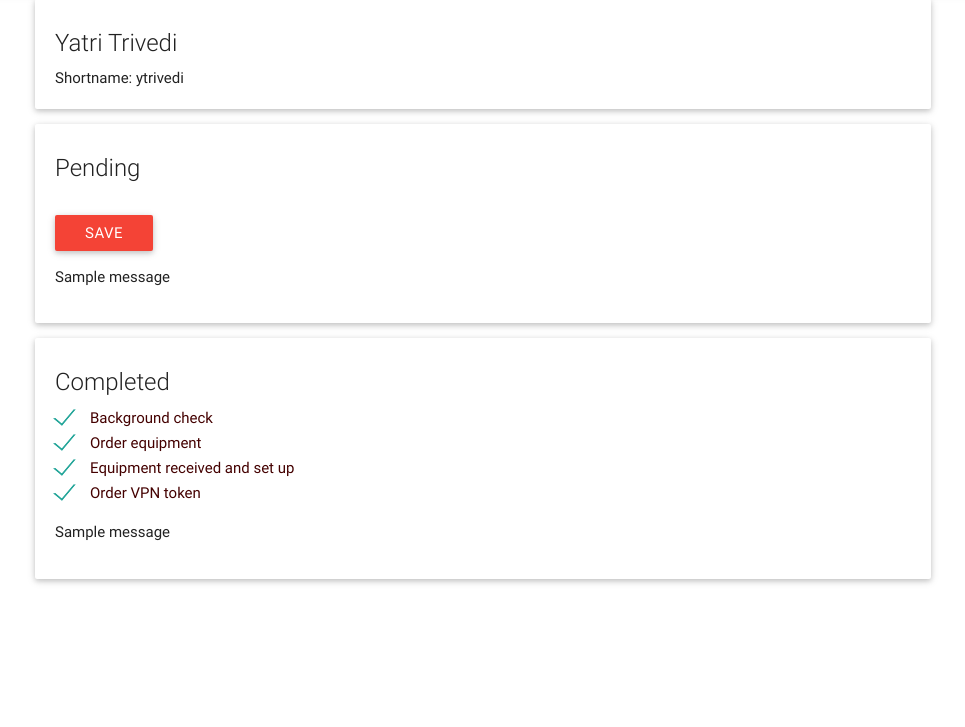
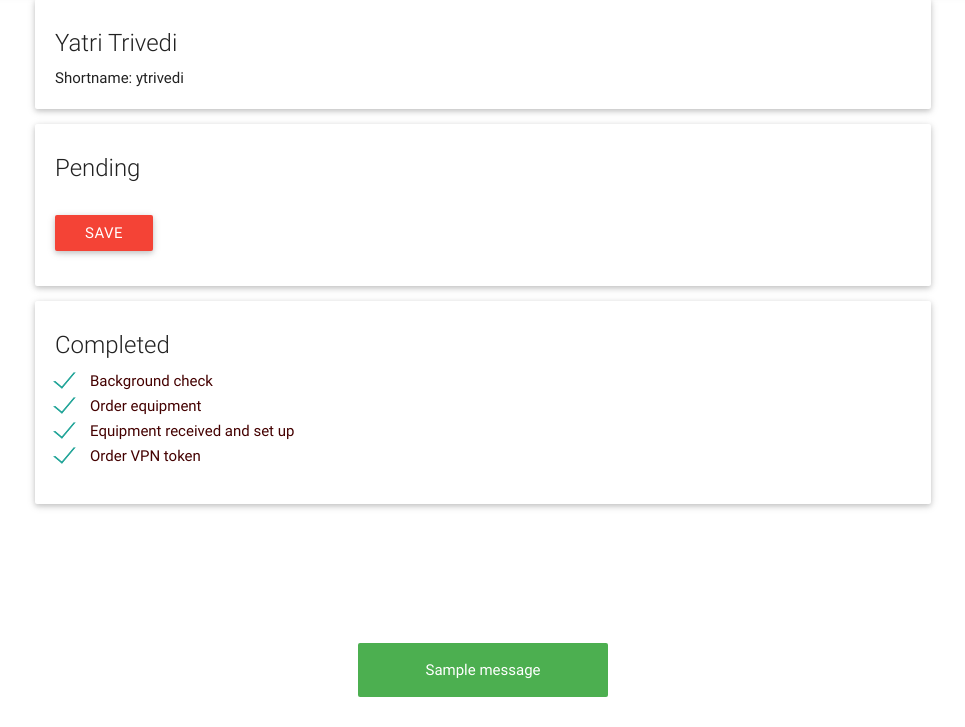
Before and after one commit to rosiecakes/studious-sniffle, a Django app: a page that uses app/templates/app/profile.html in a window 1280 px wide. Shown: the part 73-800 px from the top of the page, without its empty margins (157-1122 px from the left). Run offline with Django 3.2, Linux system fonts and the light colour scheme; data comes from the database, SQL or seed files in the repository; both versions use the stored data as it was after the commit; one stand-in notice (Sample message) is shown; some libraries are stand-ins or nearby versions.

Commit message:
cleaned up messages and view.py

```diff
--- a/app/static/app/css/app.css
+++ b/app/static/app/css/app.css
@@ -2,4 +2,31 @@
 .material-icons.md-24 { font-size: 24px; }
 .material-icons.md-36 { font-size: 36px; }
 .material-icons.md-48 { font-size: 48px; }
+
 label { color: #440000 !important }
+
+.message {
+    min-width: 250px;
+    margin-left: -125px;
+    background-color: #4CAF50;
+    color: #fff;
+    text-align: center;
+    border-radius: 2px;
+    padding: 16px;
+    position: fixed; /* Sit on top of the screen */
+    z-index: 1; /* Add a z-index if needed */
+    left: 50%; /* Center bar */
+    bottom: 30px; /* 30px from the bottom */
+    -webkit-animation: fadein 0.5s, fadeout 0.5s 2.5s;
+    animation: fadein 0.5s, fadeout 0.5s 2.5s;
+}
+
+@-webkit-keyframes fadein {
+    from {bottom: 0; opacity: 0;}
+    to {bottom: 30px; opacity: 1;}
+}
+
+@keyframes fadein {
+    from {bottom: 0; opacity: 0;}
+    to {bottom: 30px; opacity: 1;}
+}
--- a/app/templates/app/profile.html
+++ b/app/templates/app/profile.html
@@ -27,7 +27,8 @@
       {% if messages %}
       <ul class="messages">
         {% for message in messages %}
-        <li{% if message.tags %} class="{{ message.tags }}"{% endif %}>{{ message }}</li>
+        <!-- <li{% if message.tags %} class="{{ message.tags }}" {% endif %}>{{ message }}</li> -->
+          <li{% if message.tags %} class="message {{ message.tags }}" {% endif %}>{{ message }}</li>
         {% endfor %}
       </ul>
       {% endif %}
@@ -49,13 +50,6 @@
         <a class="red lighten-1 waves-effect waves-light btn" type="submit" value="Save" >Save</a> -->
       </form>
 
-      {% if messages %}
-      <ul class="messages">
-        {% for message in messages %}
-        <li{% if message.tags %} class="{{ message.tags }}"{% endif %}>{{ message }}</li>
-        {% endfor %}
-      </ul>
-      {% endif %}
     </div>
   </div>
 </div>
--- a/app/views.py
+++ b/app/views.py
@@ -30,10 +30,6 @@ def profile(request, shortname):
             task.save()
             message = messages.success(request, 'Task marked complete')
 
-        message = messages.success(request, 'after the check')
-        # return HttpResponseRedirect(reverse('views.profile', args=(shortname)))
-        # return render(request, 'app/profile.html', {'message': messages})
-
     elif request.method == "POST":
         return messages.success(request, 'Request was post but task did not get marked')
 
```
Also changed, not shown: db.sqlite3.
